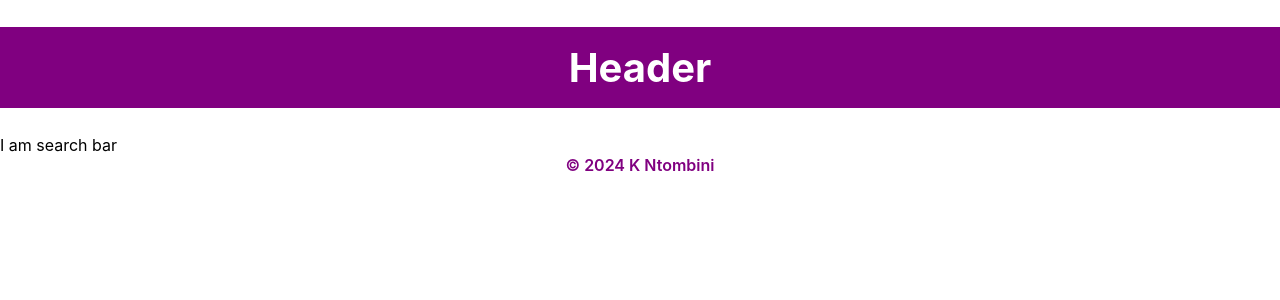
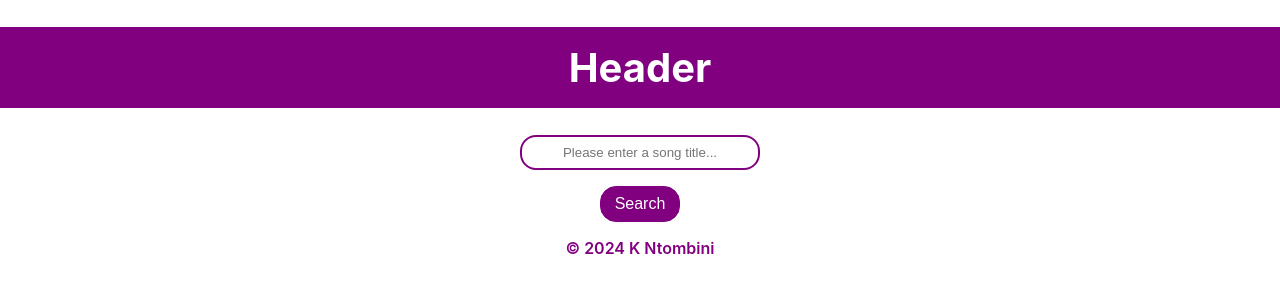
Before and after one commit to Kanyisa-Ntombini/jammming, a React (Create React App) app: page / in a window 1280 px wide. Shown: the top 300 px of the page. Built offline with nearby package versions, Linux system fonts and the light colour scheme.

Commit message:
Added hooks to search bar

```diff
--- /dev/null
+++ b/src/components/SearchBar/SearchBar.css
@@ -0,0 +1,25 @@
+.SearchBar input {
+  display: block;
+  margin: 1rem auto;
+  padding: 0.5rem;
+  width: 15rem;
+  border: 0.15rem solid purple;
+  border-radius: 1rem;
+  text-align: center;
+}
+
+.SearchBar button {
+  display: block;
+  background-color: purple;
+  border: 0.1rem solid purple;
+  border-radius: 1rem;
+  color: white;
+  font-size: 1rem;
+  width: 5rem;
+  padding: 0.5rem;
+  margin: 1rem auto;
+}
+
+.SearchBar button:active {
+  font-size: 1.25rem;
+}
--- a/src/components/SearchBar/SearchBar.js
+++ b/src/components/SearchBar/SearchBar.js
@@ -1,9 +1,32 @@
-import React from 'react';
+import { useState } from 'react';
+import './SearchBar.css';
+import SearchResults from '../SearchResults/SearchResults';
+import filterSongData from '../../spotify_api.js';
 
 function SearchBar() {
+  const [hasReceivedData, setHasReceivedData] = useState(false);
+  const [songTracks, setSongTracks] = useState([]);
+
+  const handleClick = () => {
+    let searchSong = document.getElementById('searchSong');
+    searchSong = searchSong.value || '';
+    const songs = filterSongData(searchSong);
+
+    if (songs) {
+      setHasReceivedData(true);
+      setSongTracks(songs);
+    }
+  };
+
   return (
-    <section>
-      <div>I am search bar</div>
+    <section className="SearchBar">
+      <input
+        id="searchSong"
+        type="text"
+        placeholder="Please enter a song title..."
+      />
+      <button onClick={handleClick}>Search</button>
+      {hasReceivedData && <SearchResults songTracks={songTracks} />}
     </section>
   );
 }
```
